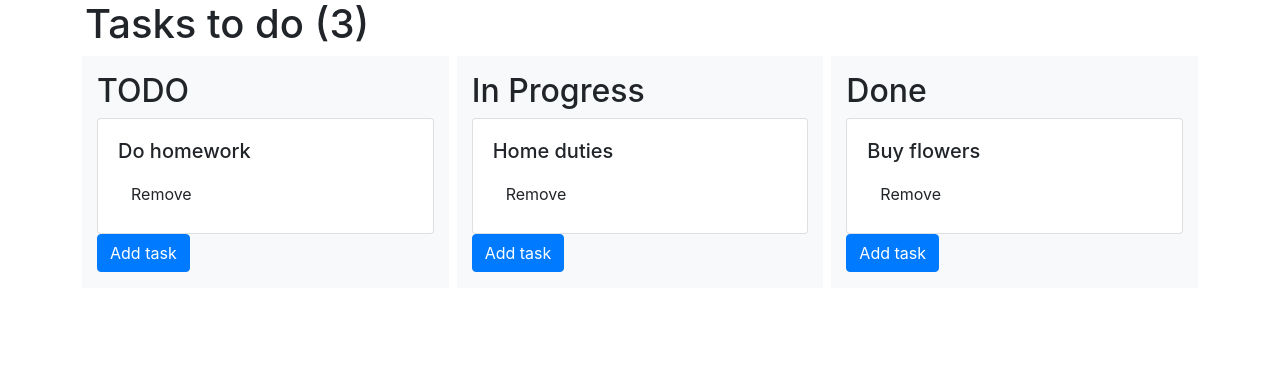
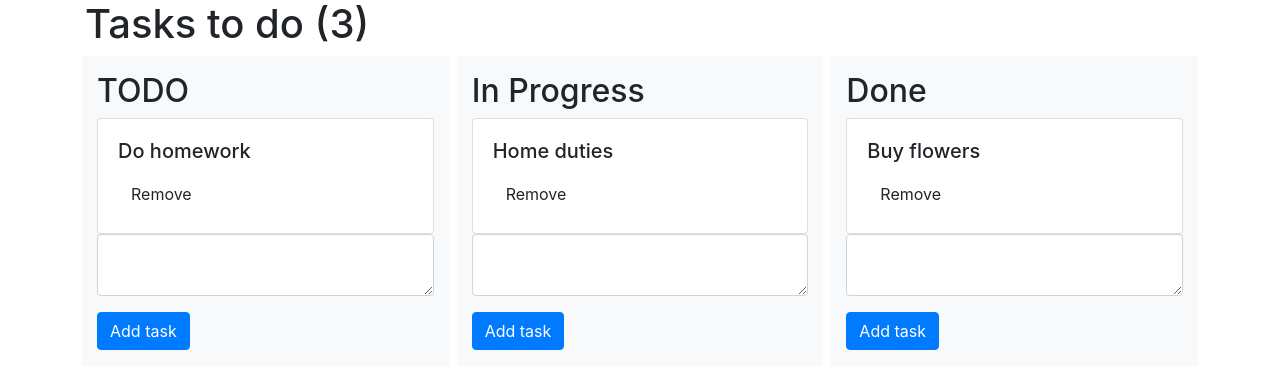
Before and after one commit to flareair/ongoing, a React (Create React App) app: page / in a window 1280 px wide. Shown: the top 388 px of the page. Built offline with nearby package versions, Linux system fonts and the light colour scheme.

Commit message:
Start working on adding task

```diff
--- a/src/app/App.tsx
+++ b/src/app/App.tsx
@@ -7,7 +7,7 @@ import Board from '../board/Board';
 class App extends Component {
   render() {
     return (
-      <div className="app">
+      <div className="App">
         <Board />
       </div>
     );
--- a/src/task/AddTask.tsx
+++ b/src/task/AddTask.tsx
@@ -2,12 +2,24 @@ import React, { FunctionComponent } from 'react';
 
 import { Status } from '../status/Status.types';
 
-interface IAddTaskProps {
+interface AddTaskProps {
   status: Status
 }
 
-export const AddTask: FunctionComponent<IAddTaskProps> = () => {
+export const AddTask: FunctionComponent<AddTaskProps> = () => {
+  function openTextArea() {
+
+  }
+
   return (
-    <button className="btn btn-primary">Add task</button>
+    <div className="AddTask">
+      <form>
+        <div className="form-group">
+          <textarea className="form-control"></textarea>
+        </div>
+      </form>
+
+      <button className="btn btn-primary">Add task</button>
+    </div>
   );
 };
```
